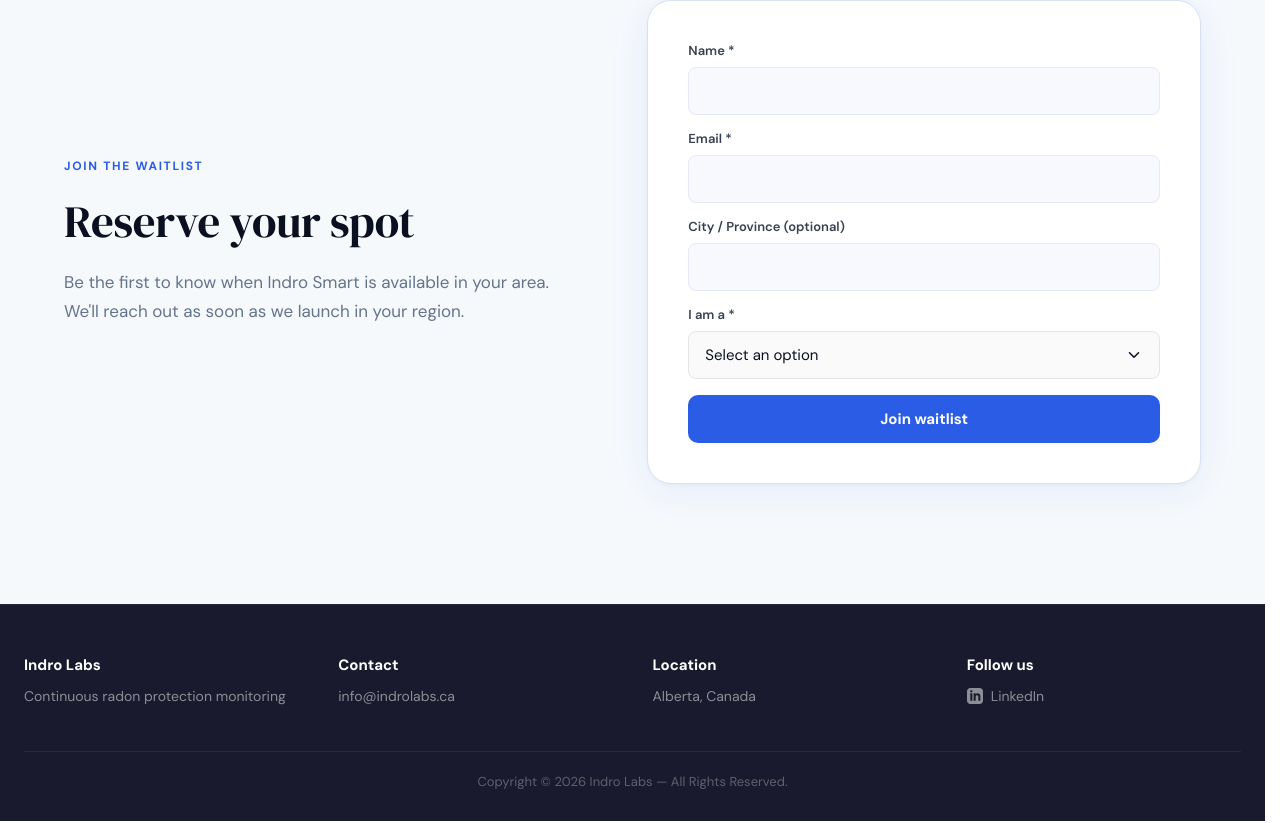
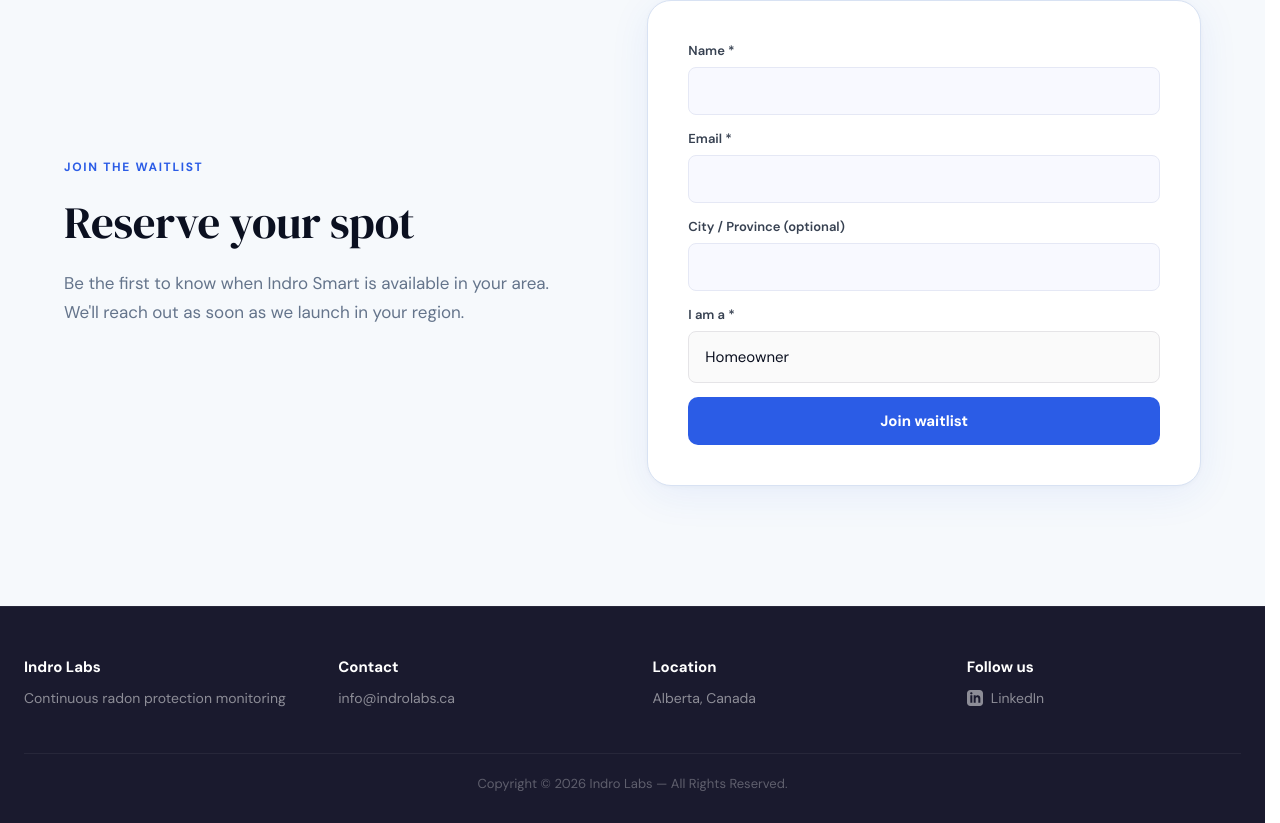
Before and after one commit to indro-labs/website, a React (Vite) app in the folder business-website/: page /homeowners in a window 1280 px wide. Shown: the part 3964-4787 px from the top of the page. Built offline with nearby package versions, Linux system fonts and the light colour scheme.

Commit message:
fixed the forms on other pages and included new form for contact form

```diff
--- a/business-website/src/pages/Contact/ContactPage.jsx
+++ b/business-website/src/pages/Contact/ContactPage.jsx
@@ -10,7 +10,7 @@
     e.preventDefault()
     const form = e.currentTarget
     const formData = new FormData(form)
-    const response = await fetch(import.meta.env.VITE_FORMSPREE_PARTNER_URL, {
+    const response = await fetch(import.meta.env.VITE_FORMSPREE_GENERAL_URL, {
       method: 'POST', body: formData, headers: { Accept: 'application/json' },
     })
     if (response.ok) {
--- a/business-website/src/pages/Home/HomePage.jsx
+++ b/business-website/src/pages/Home/HomePage.jsx
@@ -168,38 +168,70 @@
     }
   }, [section])
 
+
 const handleWaitlistSubmit = async (e) => {
   e.preventDefault()
+
   const form = e.currentTarget
+
   if (!selectedOption) {
-      setFormStatus({ type: 'error', message: 'Please select an option.' })
+    setFormStatus({
+        type: "error",
+        message: "Please select an option."
+      })
     return
   }
+
   const formData = new FormData(form)
-    formData.set('userType', selectedOption)
+  formData.set("userType", selectedOption)
+
   const response = await fetch(import.meta.env.VITE_FORMSPREE_WAITLIST_URL, {
-      method: 'POST', body: formData, headers: { Accept: 'application/json' },
+    method: "POST",
+    body: formData,
+    headers: {
+      Accept: "application/json",
+    },
   })
+
   if (response.ok) {
-      setFormStatus({ type: 'success', message: 'Thank you! Your form has been submitted.' })
-      form.reset(); setSelectedOption('')
+    setFormStatus({
+      type: "success",
+      message: "Thank you! Your form has been submitted."
+    })
+    form.reset()
+    setSelectedOption("")
   } else {
-      setFormStatus({ type: 'error', message: 'Something went wrong. Please try again.' })
+    setFormStatus({
+      type: "error",
+      message: "Something went wrong. Please try again."
+    })
   }
 }
-
 const handlePartnerSubmit = async (e) => {
   e.preventDefault()
+
   const form = e.currentTarget
   const formData = new FormData(form)
+
   const response = await fetch(import.meta.env.VITE_FORMSPREE_PARTNER_URL, {
-      method: 'POST', body: formData, headers: { Accept: 'application/json' },
+    method: "POST",
+    body: formData,
+    headers: {
+      Accept: "application/json",
+    },
   })
+
   if (response.ok) {
-      setFormStatus({ type: 'success', message: 'Thank you! Your form has been submitted.' })
+    setFormStatus({
+      type: "success",
+      message: "Thank you! Your form has been submitted."
+    })
     form.reset()
   } else {
-      setFormStatus({ type: 'error', message: 'Something went wrong. Please try again.' })
+    setFormStatus({
+      type: "error",
+      message: "Something went wrong. Please try again."
+    })
   }
 }
 
--- a/business-website/src/pages/Solutions/HomeownersPage.jsx
+++ b/business-website/src/pages/Solutions/HomeownersPage.jsx
@@ -200,10 +200,10 @@
 /* ── Main Page ── */
 function HomeownersPage() {
   const { section } = useParams()
-  const [selectedOption, setSelectedOption] = useState('')
+  const [selectedOption, setSelectedOption] = useState('Homeowner')
   const [formStatus, setFormStatus]         = useState(null)
   const impactRef = useRef(null)
-  const options   = ['Homeowner', 'Radon professional']
+
 
   // Scroll to section on path-based navigation
   // Supports both clean URL anchors (data-anchor) and legacy IDs
@@ -397,18 +397,12 @@
               <div className="form-group"><label>City / Province (optional)</label><input name="cityProvince" type="text" /></div>
               <div className="form-group">
                 <label>I am a *</label>
-                <Listbox value={selectedOption} onChange={setSelectedOption}>
-                  <div className="custom-select">
-                    <Listbox.Button className="custom-select-button">
-                      {selectedOption || 'Select an option'}<ChevronDown size={18} />
-                    </Listbox.Button>
-                    <Listbox.Options className="custom-select-options">
-                      {options.map((o) => (
-                        <Listbox.Option key={o} value={o} className="custom-select-option">{o}</Listbox.Option>
-                      ))}
-                    </Listbox.Options>
-                  </div>
-                </Listbox>
+
+                <div className="custom-select-button custom-select-static">
+                  Homeowner
+                </div>
+
+                <input type="hidden" name="userType" value="Homeowner" />
               </div>
               <button className="submit-button waitlist-submit-button" type="submit">Join waitlist</button>
             </form>
```
Lines whose indentation alone changed are shown as unchanged.
